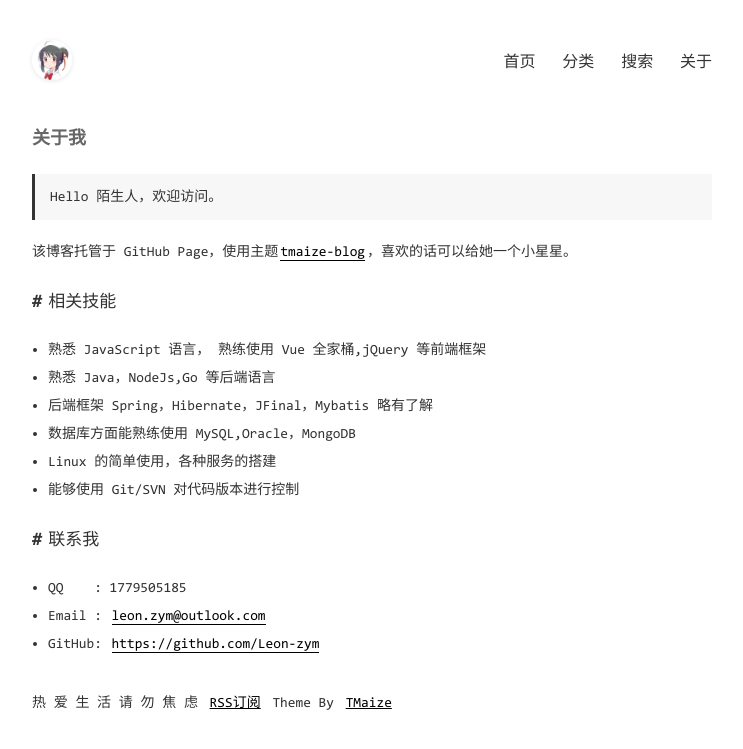
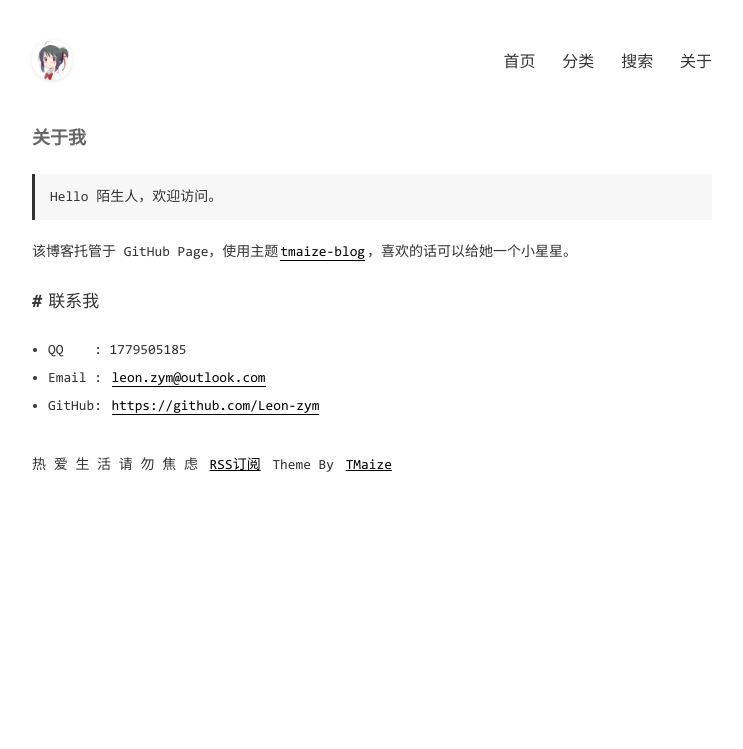
Before and after one commit to Leon-zym/blog-jekyll-tmaize, a Jekyll site: the page built from pages/about.md, in a window 1280 px wide. Shown: the top 749 px of the page, without its empty margins (268-1011 px from the left). Built offline with Jekyll 4.4.1, drawn with Linux system fonts in a browser that asks for light colours.

Commit message:
update about page

```diff
--- a/pages/about.md
+++ b/pages/about.md
@@ -7,20 +7,6 @@ title: 关于我
 
 该博客托管于 GitHub Page，使用主题[tmaize-blog](https://github.com/TMaize/tmaize-blog)，喜欢的话可以给她一个小星星。
 
-## 相关技能
-
-- 熟悉 JavaScript 语言， 熟练使用 Vue 全家桶,jQuery 等前端框架
-
-- 熟悉 Java，NodeJs,Go 等后端语言
-
-- 后端框架 Spring，Hibernate，JFinal，Mybatis 略有了解
-
-- 数据库方面能熟练使用 MySQL,Oracle，MongoDB
-
-- Linux 的简单使用，各种服务的搭建
-
-- 能够使用 Git/SVN 对代码版本进行控制
-
 ## 联系我
 
 - QQ&nbsp;&nbsp;&nbsp;&nbsp;: 1779505185
```
